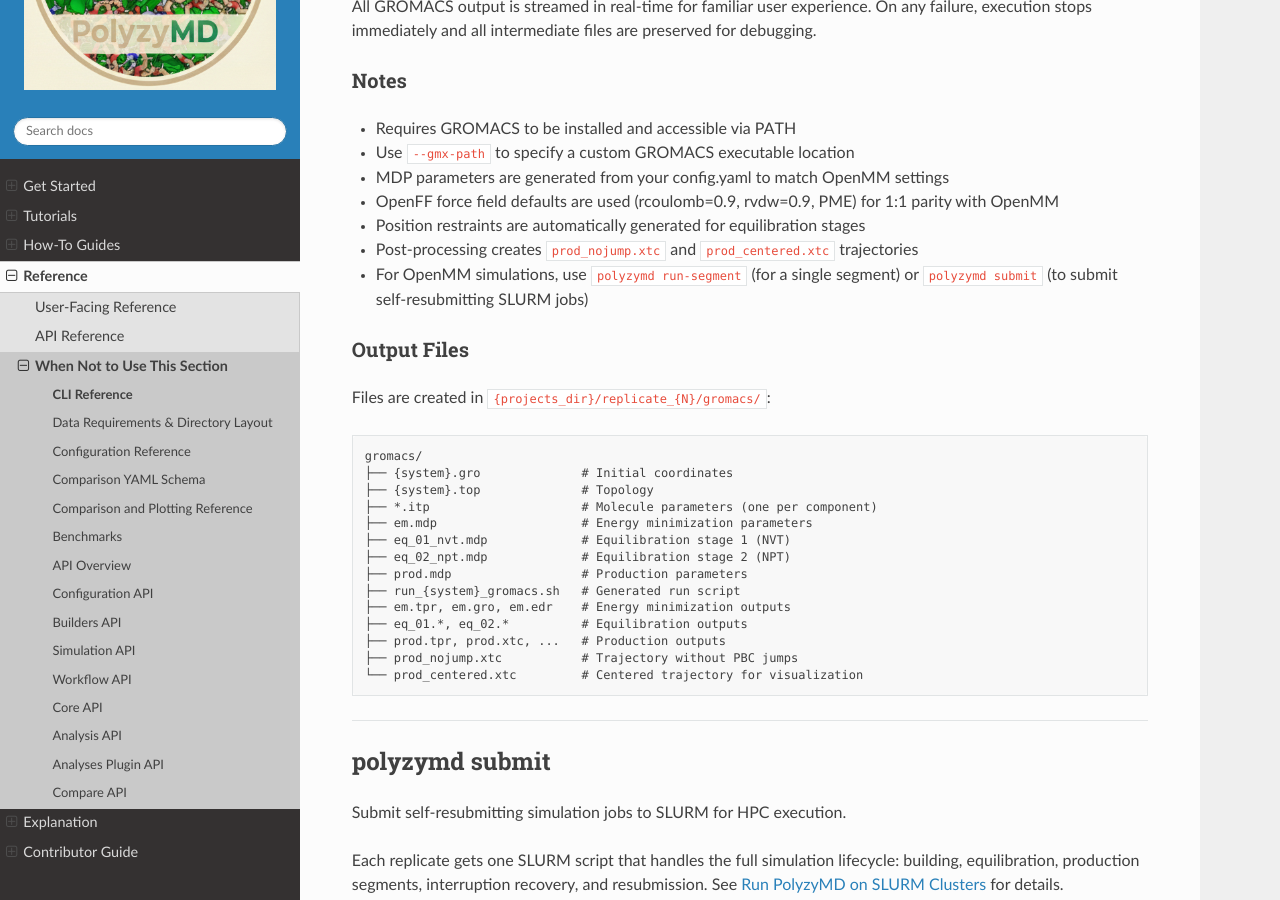
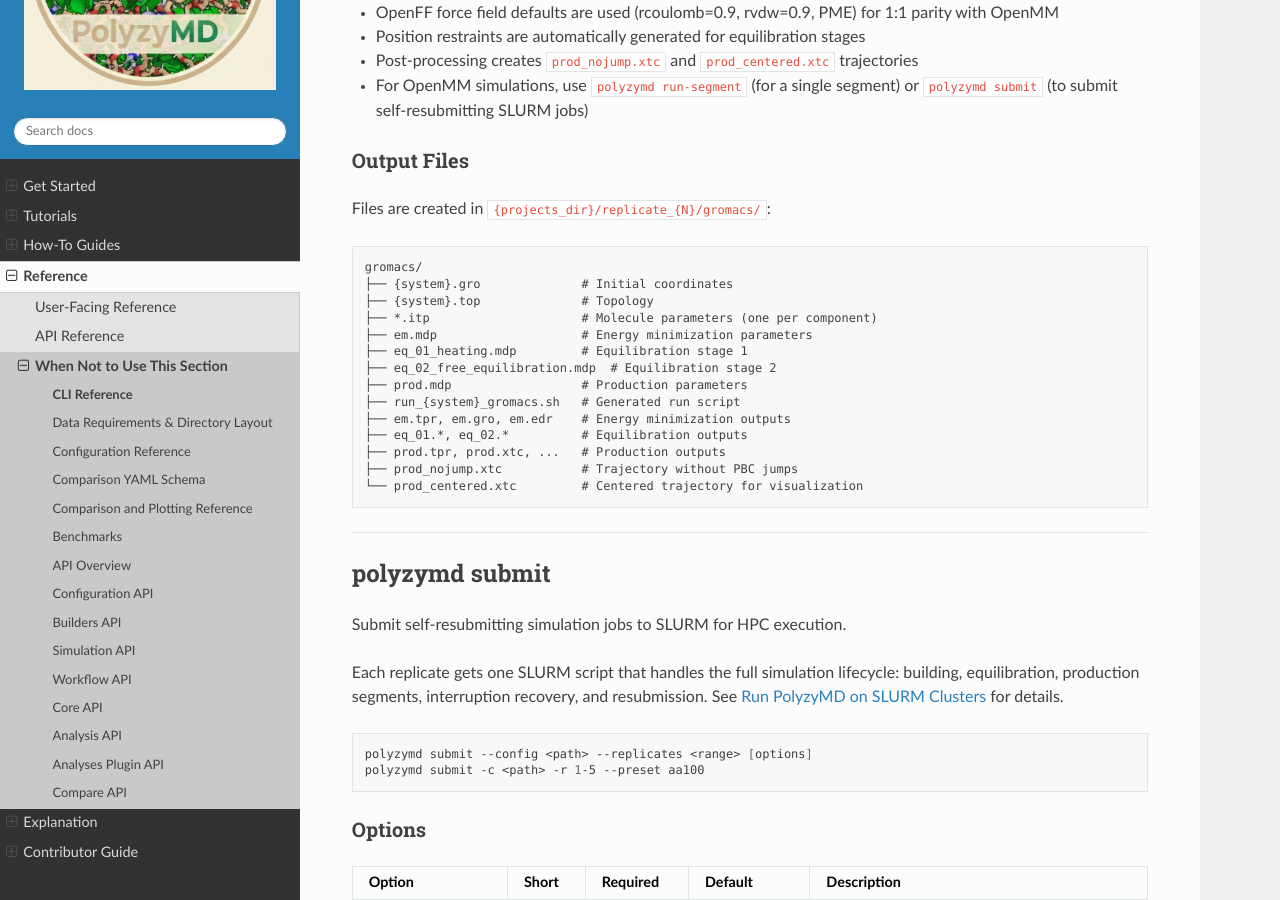
Before and after one commit to joelaforet/polyzymd, a Sphinx documentation site: the page built from docs/source/reference/cli_reference.md, in a window 1280 px wide and 900 px high, scrolled down 6224 px. Built offline with Sphinx 7.4.7 and the Read the Docs theme 3.1.0, drawn with Linux system fonts in a browser that asks for light colours; some of the changed text lies outside the part shown.

Commit message:
docs: correct CLI reference, export guide, and quickstart accuracy

```diff
--- a/docs/source/reference/cli_reference.md
+++ b/docs/source/reference/cli_reference.md
@@ -302,8 +295,8 @@
 ├── {system}.top              # Topology
 ├── *.itp                     # Molecule parameters (one per component)
 ├── em.mdp                    # Energy minimization parameters
-├── eq_01_nvt.mdp             # Equilibration stage 1 (NVT)
-├── eq_02_npt.mdp             # Equilibration stage 2 (NPT)
+├── eq_01_heating.mdp         # Equilibration stage 1
+├── eq_02_free_equilibration.mdp  # Equilibration stage 2
 ├── prod.mdp                  # Production parameters
 ├── run_{system}_gromacs.sh   # Generated run script
 ├── em.tpr, em.gro, em.edr    # Energy minimization outputs
```
Also changed, not shown: other parts of docs/source/reference/cli_reference.md (+4 -11 lines), docs/source/how_to/gromacs_export.md (+1 -1 lines), docs/source/tutorials/quickstart.md (+1 -1 lines).
